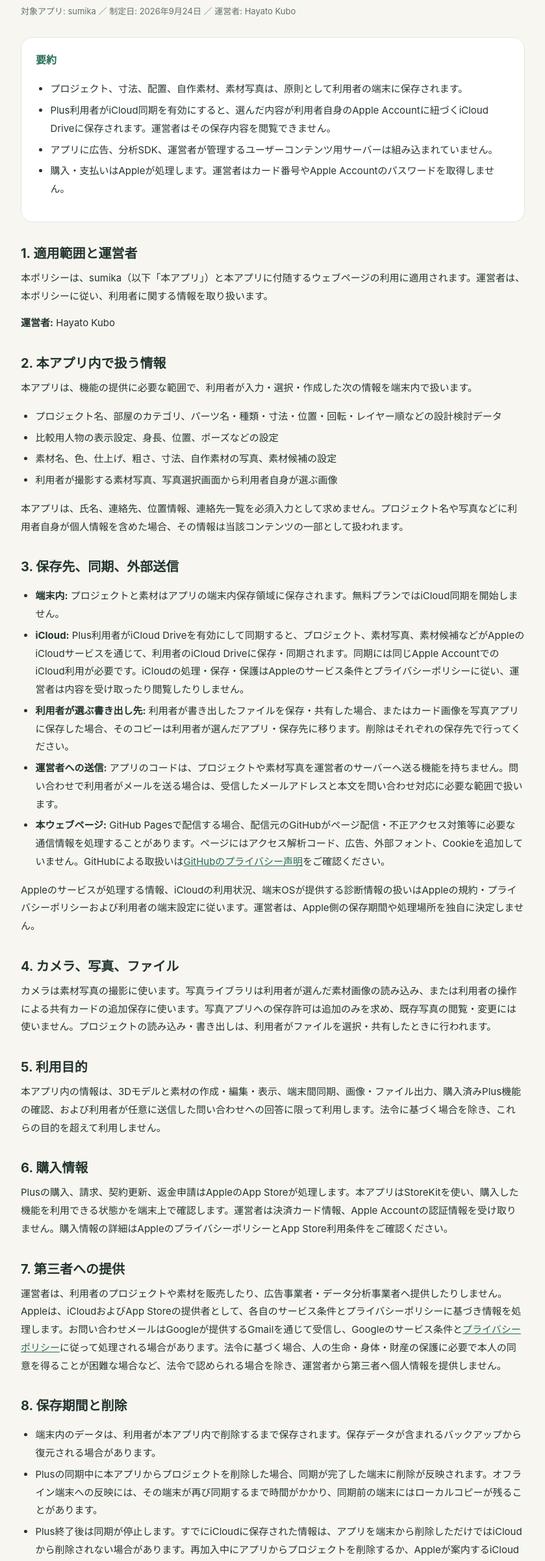
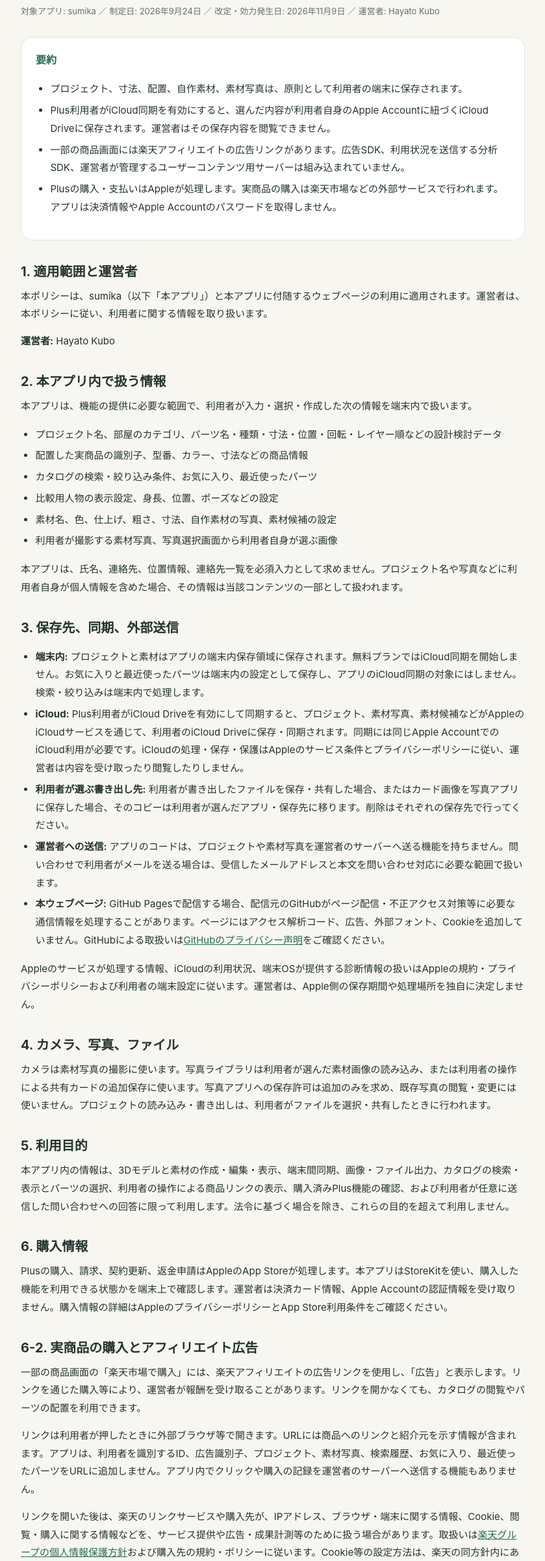
Before and after one commit to saio-o/sumika-legal, a plain HTML site: page privacy.html in a window 1280 px wide. Shown: the part 158-2560 px from the top of the page at 65% size, without its empty margins (220-1059 px from the left). Drawn offline with Linux system fonts and the light colour scheme.

Commit message:
Update v1.8 privacy policy and affiliate purchase support

```diff
--- a/privacy.html
+++ b/privacy.html
@@ -18,12 +18,12 @@
   <main>
     <nav aria-label="ページ"><a href="index.html">sumika</a><a href="support.html">サポート</a><a href="terms.html">利用条件</a><a href="transactions.html">有料プラン</a></nav>
     <h1>プライバシーポリシー</h1>
-    <p class="date">対象アプリ: sumika ／ 制定日: 2026年9月24日 ／ 運営者: Hayato Kubo</p>
+    <p class="date">対象アプリ: sumika ／ 制定日: 2026年9月24日 ／ 改定・効力発生日: 2026年11月9日 ／ 運営者: Hayato Kubo</p>
     <div class="summary"><strong>要約</strong><ul>
       <li>プロジェクト、寸法、配置、自作素材、素材写真は、原則として利用者の端末に保存されます。</li>
       <li>Plus利用者がiCloud同期を有効にすると、選んだ内容が利用者自身のApple Accountに紐づくiCloud Driveに保存されます。運営者はその保存内容を閲覧できません。</li>
-      <li>アプリに広告、分析SDK、運営者が管理するユーザーコンテンツ用サーバーは組み込まれていません。</li>
-      <li>購入・支払いはAppleが処理します。運営者はカード番号やApple Accountのパスワードを取得しません。</li>
+      <li>一部の商品画面には楽天アフィリエイトの広告リンクがあります。広告SDK、利用状況を送信する分析SDK、運営者が管理するユーザーコンテンツ用サーバーは組み込まれていません。</li>
+      <li>Plusの購入・支払いはAppleが処理します。実商品の購入は楽天市場などの外部サービスで行われます。アプリは決済情報やApple Accountのパスワードを取得しません。</li>
     </ul></div>
 
     <h2>1. 適用範囲と運営者</h2>
@@ -34,6 +34,8 @@
     <p>本アプリは、機能の提供に必要な範囲で、利用者が入力・選択・作成した次の情報を端末内で扱います。</p>
     <ul>
       <li>プロジェクト名、部屋のカテゴリ、パーツ名・種類・寸法・位置・回転・レイヤー順などの設計検討データ</li>
+      <li>配置した実商品の識別子、型番、カラー、寸法などの商品情報</li>
+      <li>カタログの検索・絞り込み条件、お気に入り、最近使ったパーツ</li>
       <li>比較用人物の表示設定、身長、位置、ポーズなどの設定</li>
       <li>素材名、色、仕上げ、粗さ、寸法、自作素材の写真、素材候補の設定</li>
       <li>利用者が撮影する素材写真、写真選択画面から利用者自身が選ぶ画像</li>
@@ -42,7 +44,7 @@
 
     <h2>3. 保存先、同期、外部送信</h2>
     <ul>
-      <li><strong>端末内:</strong> プロジェクトと素材はアプリの端末内保存領域に保存されます。無料プランではiCloud同期を開始しません。</li>
+      <li><strong>端末内:</strong> プロジェクトと素材はアプリの端末内保存領域に保存されます。無料プランではiCloud同期を開始しません。お気に入りと最近使ったパーツは端末内の設定として保存し、アプリのiCloud同期の対象にはしません。検索・絞り込みは端末内で処理します。</li>
       <li><strong>iCloud:</strong> Plus利用者がiCloud Driveを有効にして同期すると、プロジェクト、素材写真、素材候補などがAppleのiCloudサービスを通じて、利用者のiCloud Driveに保存・同期されます。同期には同じApple AccountでのiCloud利用が必要です。iCloudの処理・保存・保護はAppleのサービス条件とプライバシーポリシーに従い、運営者は内容を受け取ったり閲覧したりしません。</li>
       <li><strong>利用者が選ぶ書き出し先:</strong> 利用者が書き出したファイルを保存・共有した場合、またはカード画像を写真アプリに保存した場合、そのコピーは利用者が選んだアプリ・保存先に移ります。削除はそれぞれの保存先で行ってください。</li>
       <li><strong>運営者への送信:</strong> アプリのコードは、プロジェクトや素材写真を運営者のサーバーへ送る機能を持ちません。問い合わせで利用者がメールを送る場合は、受信したメールアドレスと本文を問い合わせ対応に必要な範囲で扱います。</li>
@@ -54,17 +56,23 @@
     <p>カメラは素材写真の撮影に使います。写真ライブラリは利用者が選んだ素材画像の読み込み、または利用者の操作による共有カードの追加保存に使います。写真アプリへの保存許可は追加のみを求め、既存写真の閲覧・変更には使いません。プロジェクトの読み込み・書き出しは、利用者がファイルを選択・共有したときに行われます。</p>
 
     <h2>5. 利用目的</h2>
-    <p>本アプリ内の情報は、3Dモデルと素材の作成・編集・表示、端末間同期、画像・ファイル出力、購入済みPlus機能の確認、および利用者が任意に送信した問い合わせへの回答に限って利用します。法令に基づく場合を除き、これらの目的を超えて利用しません。</p>
+    <p>本アプリ内の情報は、3Dモデルと素材の作成・編集・表示、端末間同期、画像・ファイル出力、カタログの検索・表示とパーツの選択、利用者の操作による商品リンクの表示、購入済みPlus機能の確認、および利用者が任意に送信した問い合わせへの回答に限って利用します。法令に基づく場合を除き、これらの目的を超えて利用しません。</p>
 
     <h2>6. 購入情報</h2>
     <p>Plusの購入、請求、契約更新、返金申請はAppleのApp Storeが処理します。本アプリはStoreKitを使い、購入した機能を利用できる状態かを端末上で確認します。運営者は決済カード情報、Apple Accountの認証情報を受け取りません。購入情報の詳細はAppleのプライバシーポリシーとApp Store利用条件をご確認ください。</p>
+
+    <h2>6-2. 実商品の購入とアフィリエイト広告</h2>
+    <p>一部の商品画面の「楽天市場で購入」には、楽天アフィリエイトの広告リンクを使用し、「広告」と表示します。リンクを通じた購入等により、運営者が報酬を受け取ることがあります。リンクを開かなくても、カタログの閲覧やパーツの配置を利用できます。</p>
+    <p>リンクは利用者が押したときに外部ブラウザ等で開きます。URLには商品へのリンクと紹介元を示す情報が含まれます。アプリは、利用者を識別するID、広告識別子、プロジェクト、素材写真、検索履歴、お気に入り、最近使ったパーツをURLに追加しません。アプリ内でクリックや購入の記録を運営者のサーバーへ送信する機能もありません。</p>
+    <p>リンクを開いた後は、楽天のリンクサービスや購入先が、IPアドレス、ブラウザ・端末に関する情報、Cookie、閲覧・購入に関する情報などを、サービス提供や広告・成果計測等のために扱う場合があります。取扱いは<a href="https://privacy.rakuten.co.jp/">楽天グループの個人情報保護方針</a>および購入先の規約・ポリシーに従います。Cookie等の設定方法は、楽天の同方針内にあるCookieポリシーと、利用するブラウザの設定をご確認ください。</p>
+    <p>実商品の注文、支払い、配送、キャンセル、返品は購入先で行われます。PlusのApp Store課金とは別の取引です。アプリは注文情報、配送先、カード情報を取得しません。サイズ・カラー・販売個数・価格・在庫・送料は、購入先で確認してください。</p>
 
     <h2>7. 第三者への提供</h2>
     <p>運営者は、利用者のプロジェクトや素材を販売したり、広告事業者・データ分析事業者へ提供したりしません。Appleは、iCloudおよびApp Storeの提供者として、各自のサービス条件とプライバシーポリシーに基づき情報を処理します。お問い合わせメールはGoogleが提供するGmailを通じて受信し、Googleのサービス条件と<a href="https://policies.google.com/privacy">プライバシーポリシー</a>に従って処理される場合があります。法令に基づく場合、人の生命・身体・財産の保護に必要で本人の同意を得ることが困難な場合など、法令で認められる場合を除き、運営者から第三者へ個人情報を提供しません。</p>
 
     <h2>8. 保存期間と削除</h2>
     <ul>
-      <li>端末内のデータは、利用者が本アプリ内で削除するまで保存されます。保存データが含まれるバックアップから復元される場合があります。</li>
+      <li>プロジェクトと素材は、本アプリ内で削除できます。お気に入りは解除でき、最近使ったパーツは最大20件を保存し、新しい利用に応じて古い項目を置き換えます。これらの端末内設定はアプリを削除すると削除されます。アプリの取り除き（オフロード）では保持されます。保存データが含まれるバックアップから復元される場合があります。</li>
       <li>Plusの同期中に本アプリからプロジェクトを削除した場合、同期が完了した端末に削除が反映されます。オフライン端末への反映には、その端末が再び同期するまで時間がかかり、同期前の端末にはローカルコピーが残ることがあります。</li>
       <li>Plus終了後は同期が停止します。すでにiCloudに保存された情報は、アプリを端末から削除しただけではiCloudから削除されない場合があります。再加入中にアプリからプロジェクトを削除するか、Appleが案内するiCloudデータ管理方法をご利用ください。</li>
       <li>写真アプリへ保存した画像、書き出したファイル、他のアプリや共有先に渡ったコピーは、元プロジェクトを削除しても自動では消えません。</li>
@@ -85,7 +93,7 @@
     <p>お問い合わせ窓口: <a href="mailto:flickCounter@gmail.com">flickCounter@gmail.com</a></p>
     <p>アプリ内に保存されたデータの確認・変更・削除は、原則として本アプリ内で利用者ご自身が行ってください。運営者が保有するお問い合わせ記録について開示、訂正、利用停止等を希望される場合は、上記窓口へご連絡ください。本人確認をお願いする場合があり、法令上の要件に従って対応します。申請者以外の情報保護、過大な請求への対応その他法令上認められる制限が適用される場合があります。</p>
 
-    <footer>制定日: 2026年9月24日<br>運営者: Hayato Kubo<br><a href="index.html">sumika サポート</a></footer>
+    <footer>制定日: 2026年9月24日<br>改定・効力発生日: 2026年11月9日（v1.8の商品カタログ・外部購入リンクに対応）<br>運営者: Hayato Kubo<br><a href="index.html">sumika サポート</a></footer>
   </main>
 </body>
 </html>
```
Also changed, not shown: support.html (+2 -1 lines).
